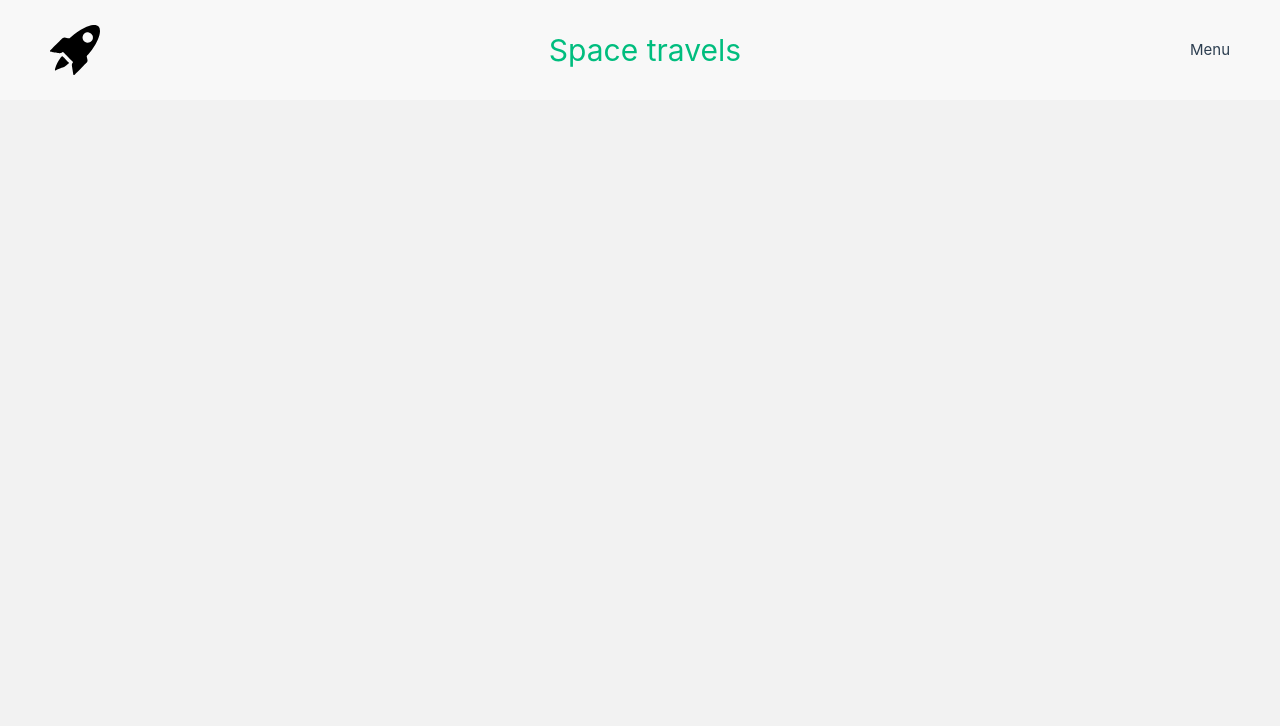
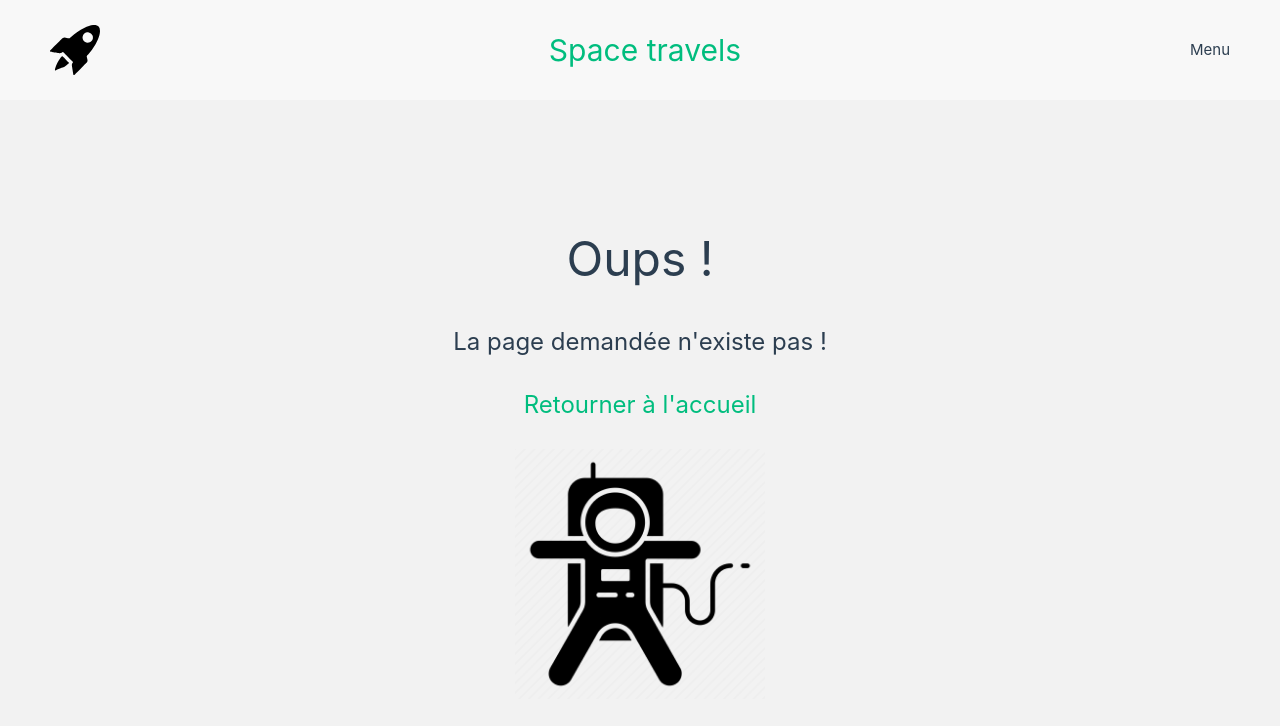
Before and after one commit to watsab/space-travels, a Vue app: page /404 in a window 1280 px wide. Before the commit this address had no page. Shown: the top 726 px of the page. Built offline with nearby package versions, Linux system fonts and the light colour scheme.

Commit message:
create error routes & templates

```diff
--- /dev/null
+++ b/src/components/NetworkError.vue
@@ -0,0 +1,17 @@
+<template>
+  <div>
+    <h1>Oh-Oh!</h1>
+
+    <h2>
+      Vous semblez avoir des soucis de connectivité. <a href="#" @click="$router.go(-1)">Cliquez ici</a> pour essayer à nouveau.
+    </h2>
+  </div>
+</template>
+
+<script setup lang="ts">
+
+</script>
+
+<style scoped>
+
+</style>
--- /dev/null
+++ b/src/components/NotFound.vue
@@ -0,0 +1,46 @@
+<template>
+  <div class="not-found-content">
+    <h2>Oups !</h2>
+    <p>La page demandée n'existe pas !</p>
+    <p>
+      <router-link :to="{ name: 'home' }">Retourner à l'accueil</router-link>
+    </p>
+
+    <img class="not-found-image" src="@/assets/not-found-astronaut.png" alt="Not found">
+  </div>
+</template>
+
+<script setup lang="ts">
+
+</script>
+
+<style scoped>
+.not-found-content {
+  display: flex;
+  flex-direction: column;
+  justify-content: center;
+  align-items: center;
+  height: 100%;
+
+  & h2,
+  & p {
+    text-align: center;
+    padding-bottom: 25px;
+  }
+
+  & h2 {
+    font-size: 3rem;
+  }
+
+  & p {
+    font-size: 1.5rem;
+  }
+
+
+  & .not-found-image {
+    max-width: 250px;
+    height: auto;
+}
+}
+
+</style>
--- a/src/router/index.ts
+++ b/src/router/index.ts
@@ -6,6 +6,8 @@ import PilotListView from '@/views/Pilot/ListView.vue';
 import PilotDetailsView from '@/views/Pilot/DetailsView.vue';
 import ShipListView from '@/views/Ship/ListView.vue';
 import ShipDetailsView from '@/views/Ship/DetailsView.vue';
+import NotFound from '@/components/NotFound.vue';
+import NetworkError from '@/components/NetworkError.vue';
 
 const router = createRouter({
   history: createWebHistory(import.meta.env.BASE_URL),
@@ -64,7 +66,21 @@ const router = createRouter({
       path: '/about',
       name: 'about',
       component: () => import('../views/AboutView.vue')
-    }
+    },
+    {
+      path: '/404',
+      name: 'notFound',
+      component: NotFound
+    },
+    {
+      path: '/:notFound(.*)',
+      component: NotFound
+    },
+    {
+      path: '/network-error',
+      name: 'networkError',
+      component: NetworkError
+    },
   ]
 })
 
--- a/src/views/Pilot/DetailsView.vue
+++ b/src/views/Pilot/DetailsView.vue
@@ -3,7 +3,7 @@
     <router-link :to="{ name: 'pilots'}">Voir tous les pilotes</router-link>
   </div>
 
-  <MyCard>
+  <MyCard v-if="pilot">
     <template v-slot:header>
       <h2>Détails du pilote - {{ pilot.firstname }} {{ pilot.lastname }}</h2>
     </template>
@@ -21,16 +21,19 @@
 </template>
 
 <script setup lang="ts">
-import { useRoute } from 'vue-router';
+import { useRoute, useRouter } from 'vue-router';
 
 import { usePilotsManager } from '@/composable/usePilotsManager';
-import type { Pilot } from '@/models/Pilot';
 import MyCard from '@/components/MyCard.vue';
 
 const route = useRoute();
+const { getById } = usePilotsManager()
+const pilot = getById(Number.parseInt(route.params.id as string, 10));
 
-const { getById } = usePilotsManager()
-const pilot: Pilot = getById(Number.parseInt(route.params.id as string, 10)) as Pilot;
+if (!pilot) {
+  const { push } = useRouter();
+  push({ name: 'notFound' });
+}
 </script>
 
 <style scoped>
--- a/src/views/Ship/DetailsView.vue
+++ b/src/views/Ship/DetailsView.vue
@@ -5,7 +5,7 @@
   </div>
 
 
-  <MyCard>
+  <MyCard v-if="currentShip">
     <template v-slot:header>
       <h2>Détails du vaisseau - {{ currentShip?.name }}</h2>
     </template>
@@ -16,7 +16,7 @@
 </template>
 
 <script setup lang="ts">
-import { useRoute } from 'vue-router';
+import { useRoute, useRouter } from 'vue-router';
 import { computed,  type ComputedRef } from 'vue';
 import type { Ship } from '@/models/Ship';
 import { useShipsManager } from '@/composable/useShipsManager';
@@ -27,6 +27,11 @@ const { getBySlug } = useShipsManager();
 const currentShip: ComputedRef<Ship | undefined> = computed(() => {
   return getBySlug(route.params.slug as string)
 })
+
+if (!currentShip) {
+  const { push } = useRouter();
+  push({name: 'notFount'});
+}
 </script>
 
 <style scoped>
--- a/src/views/Traveler/DetailsView.vue
+++ b/src/views/Traveler/DetailsView.vue
@@ -3,10 +3,18 @@
 </template>
 
 <script setup lang="ts">
-import { useRoute } from 'vue-router';
+import { useRoute, useRouter } from 'vue-router';
+import { useTravelersManager } from '@/composable/useTravelersManager';
 
 const route = useRoute();
-const travelerId = route.params.id;
+
+const { getById } = useTravelersManager();
+const traveler = getById(Number.parseInt(route.params.id as string, 10));
+
+if (!traveler) {
+  const { push } = useRouter();
+  push({ name: 'notFound' });
+}
 
 </script>
 
```
Also changed, not shown: src/assets/not-found-astronaut.png (added).
